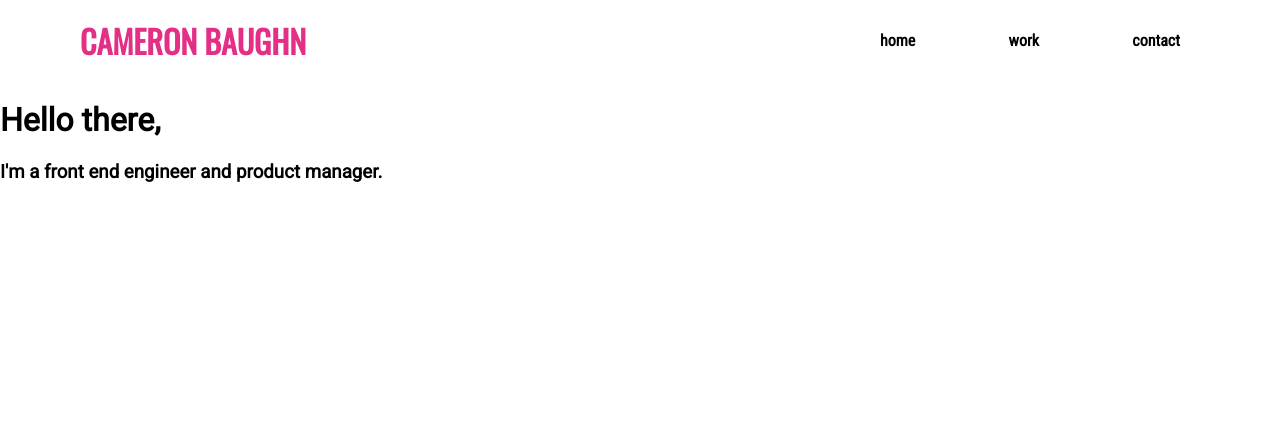
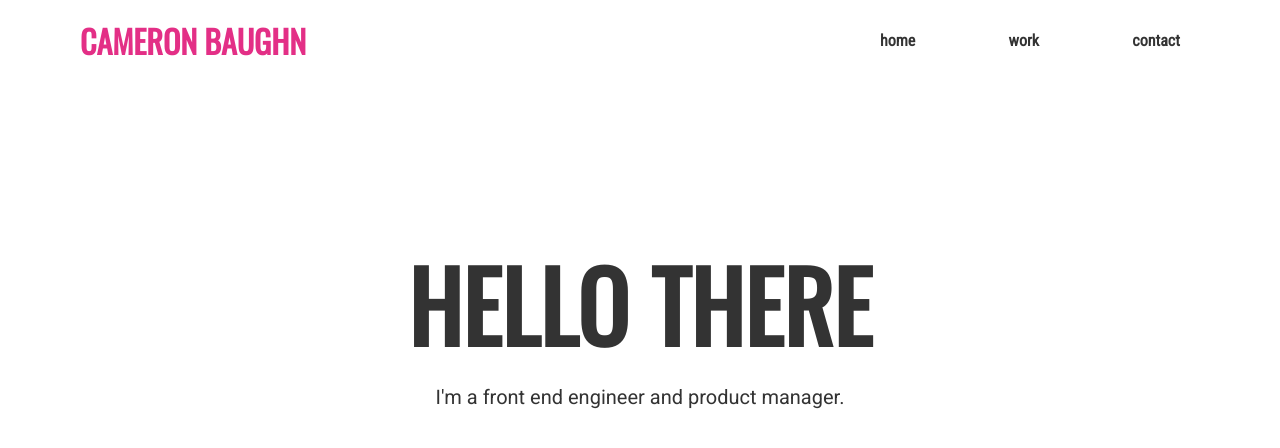
Before and after one commit to cambaughn/cb_personal, a React (Create React App) app: page / in a window 1280 px wide. Shown: the top 448 px of the page. Built offline with nearby package versions, Linux system fonts and the light colour scheme.

Commit message:
Style home page and add util

```diff
--- a/public/index.html
+++ b/public/index.html
@@ -13,7 +13,7 @@
       work correctly both with client-side routing and a non-root public URL.
       Learn how to configure a non-root public URL by running `npm run build`.
     -->
-    <title>React App</title>
+    <title>Cameron Baughn</title>
   </head>
   <body>
     <div id="root"></div>
--- a/src/components/Home.js
+++ b/src/components/Home.js
@@ -1,16 +1,69 @@
 import React, { Component } from 'react';
 import { BrowserRouter as Router, Link, Route } from 'react-router-dom';
 
+import colors from '../util/colors';
+import font from '../util/fonts';
 
 const Home = () => {
 
   return (
-    <div>
-      <h1> Hello there, </h1>
-    <h3> I'm a front end engineer and product manager. </h3>
+    <div style={styles.page}>
+      <div style={styles.contentWrapper}>
+        {/*<img src={require('../assets/images/paint1.png')} style={styles.paint} /> */}
+        <h1 style={styles.headline}> HELLO THERE </h1>
+        <p style={styles.mainContent}> I'm a front end engineer and product manager. </p>
+      </div>
     </div>
   )
 }
 
+const styles = {
+  page: {
+    width: '100%',
+    height: 500,
+
+    display: 'flex',
+    fledDirection: 'column',
+    alignItems: 'center',
+    justifyContent: 'center',
+  },
+
+  contentWrapper: {
+    display: 'flex',
+    flexDirection: 'column',
+    alignItems: 'center',
+    justifyContent: 'center',
+    // border: '1px solid pink',
+
+  },
+
+  headline: {
+    color: colors.black,
+    fontFamily: font.main,
+    fontWeight: font.heavy,
+    position: 'relative',
+
+    fontSize: '600%',
+
+    marginTop: 0,
+    marginBottom: '-10px',
+  },
+
+  mainContent: {
+    position: 'relative',
+    color: colors.black,
+    fontSize: '125%',
+
+  },
+
+  paint: {
+    width: 600,
+    height: 'auto',
+    position: 'absolute'
+  },
+
+
+}
+
 
 export default Home;
--- a/src/components/Navbar.js
+++ b/src/components/Navbar.js
@@ -1,6 +1,8 @@
 import React, { Component } from 'react';
 import { BrowserRouter as Router, Link, Route } from 'react-router-dom';
 
+import colors from '../util/colors';
+import font from '../util/fonts';
 
 const Navbar = () => {
 
@@ -70,7 +72,7 @@ const styles = {
     fontWeight: '700',
 
     textDecoration: 'none',
-    color: 'black',
+    color: colors.black,
     cursor: 'pointer',
 
   },
--- /dev/null
+++ b/src/util/colors.js
@@ -0,0 +1,10 @@
+
+// Defining brand colors for easier reuse throughout the application
+
+const colors = {
+  pink: '#E32F86',
+  black: '#333333',
+}
+
+
+export default colors;
--- /dev/null
+++ b/src/util/fonts.js
@@ -0,0 +1,11 @@
+// Defining brand fonts for easier reuse throughout the application
+
+const font = {
+  main: 'Oswald',
+  nav_links: 'Roboto Condensed',
+
+  heavy: '700',
+}
+
+
+export default font;
```
Also changed, not shown: 1 other file (tests, documents, lock files or other folders).
